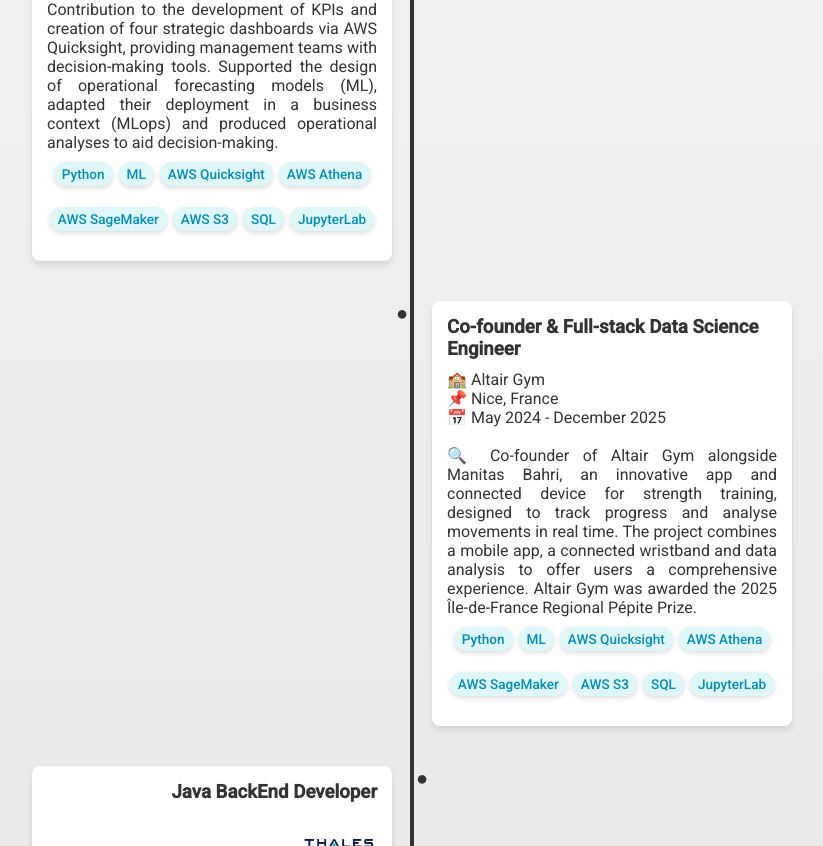
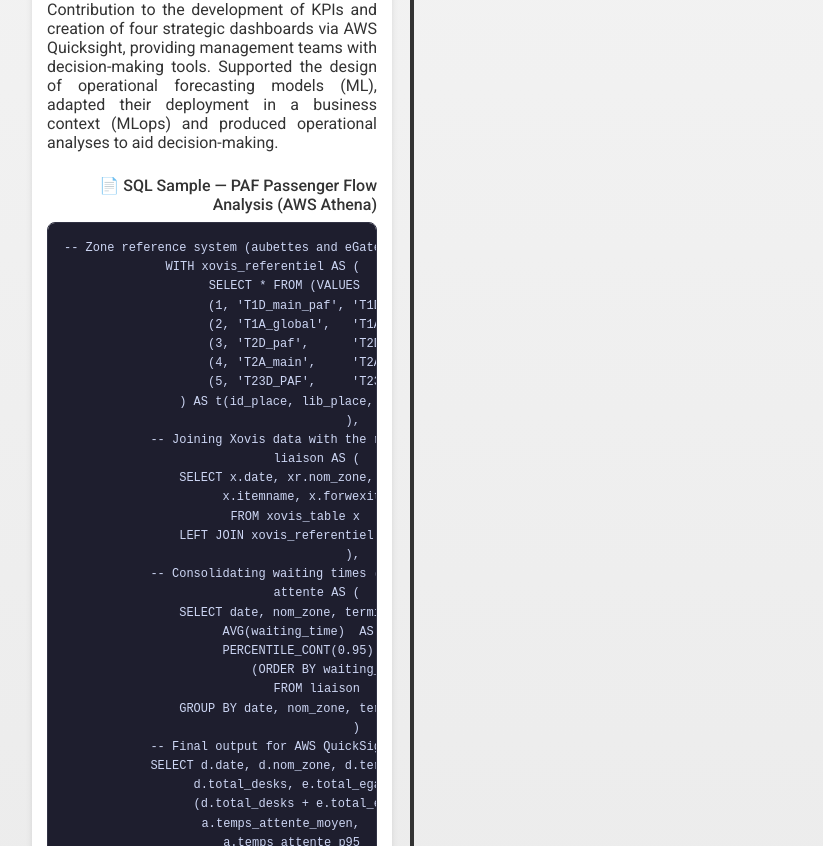
Before and after one commit to julienMP06/Site, a Next.js app in the folder mon-site/: page / in a window 1280 px wide. Shown: the part 2014-2860 px from the top of the page, without its empty margins (228-1051 px from the left). Built offline with nearby package versions, Linux system fonts and the light colour scheme.

Commit message:
Update page.tsx

```diff
--- a/mon-site/src/app/page.tsx
+++ b/mon-site/src/app/page.tsx
@@ -253,6 +253,59 @@
                     🔍 Participation in Data Science projects applied to airport operations. Integration, quality control and analysis of operational data in a Lakehouse environment on AWS. Contribution to the development of KPIs and creation of four strategic dashboards via AWS Quicksight, providing management teams with decision-making tools. Supported the design of operational forecasting models (ML), adapted their deployment in a business context (MLops) and produced operational analyses to aid decision-making.
                   </p>
                 </div>
+
+                {/* SQL Code Sample */}
+                <div style={{ marginTop: "1.5rem" }}>
+                  <p style={{ fontWeight: 500, marginBottom: "0.5rem" }}>📄 SQL Sample — PAF Passenger Flow Analysis (AWS Athena)</p>
+                  <pre style={{
+                    background: "#1e1e2e",
+                    color: "#cdd6f4",
+                    borderRadius: "8px",
+                    padding: "1rem",
+                    fontSize: "0.75rem",
+                    overflowX: "auto",
+                    lineHeight: "1.6",
+                    border: "1px solid #313244"
+                  }}>
+                    <code>{`-- Zone reference system (aubettes and eGates)
+            WITH xovis_referentiel AS (
+                SELECT * FROM (VALUES
+                    (1, 'T1D_main_paf', 'T1D_PAF', 'T1'),
+                    (2, 'T1A_global',   'T1A_PAF', 'T1'),
+                    (3, 'T2D_paf',      'T2D_PAF', 'T2'),
+                    (4, 'T2A_main',     'T2A_PAF', 'T2'),
+                    (5, 'T23D_PAF',     'T23D_PAF','T2')
+                ) AS t(id_place, lib_place, nom_zone, terminal)
+            ),
+            -- Joining Xovis data with the reference system
+            liaison AS (
+                SELECT x.date, xr.nom_zone, xr.terminal,
+                      x.itemname, x.forwexits, x.waiting_time
+                FROM xovis_table x
+                LEFT JOIN xovis_referentiel xr ON x.id_place = xr.id_place
+            ),
+            -- Consolidating waiting times (avg + P95)
+            attente AS (
+                SELECT date, nom_zone, terminal,
+                      AVG(waiting_time)  AS temps_attente_moyen,
+                      PERCENTILE_CONT(0.95) WITHIN GROUP
+                          (ORDER BY waiting_time) AS temps_attente_p95
+                FROM liaison
+                GROUP BY date, nom_zone, terminal
+            )
+            -- Final output for AWS QuickSight dashboards
+            SELECT d.date, d.nom_zone, d.terminal,
+                  d.total_desks, e.total_egates,
+                  (d.total_desks + e.total_egates) AS total_passagers,
+                  a.temps_attente_moyen,
+                  a.temps_attente_p95
+            FROM desks d
+            LEFT JOIN egates  e ON d.date = e.date AND d.nom_zone = e.nom_zone
+            LEFT JOIN attente a ON d.date = a.date AND d.nom_zone = a.nom_zone
+            ORDER BY d.date, d.nom_zone;`}</code>
+                  </pre>
+                </div>
+
                 <div className="skills">
                   <span>Python</span>
                   <span>ML</span>
```
Lines whose indentation alone changed are shown as unchanged.
